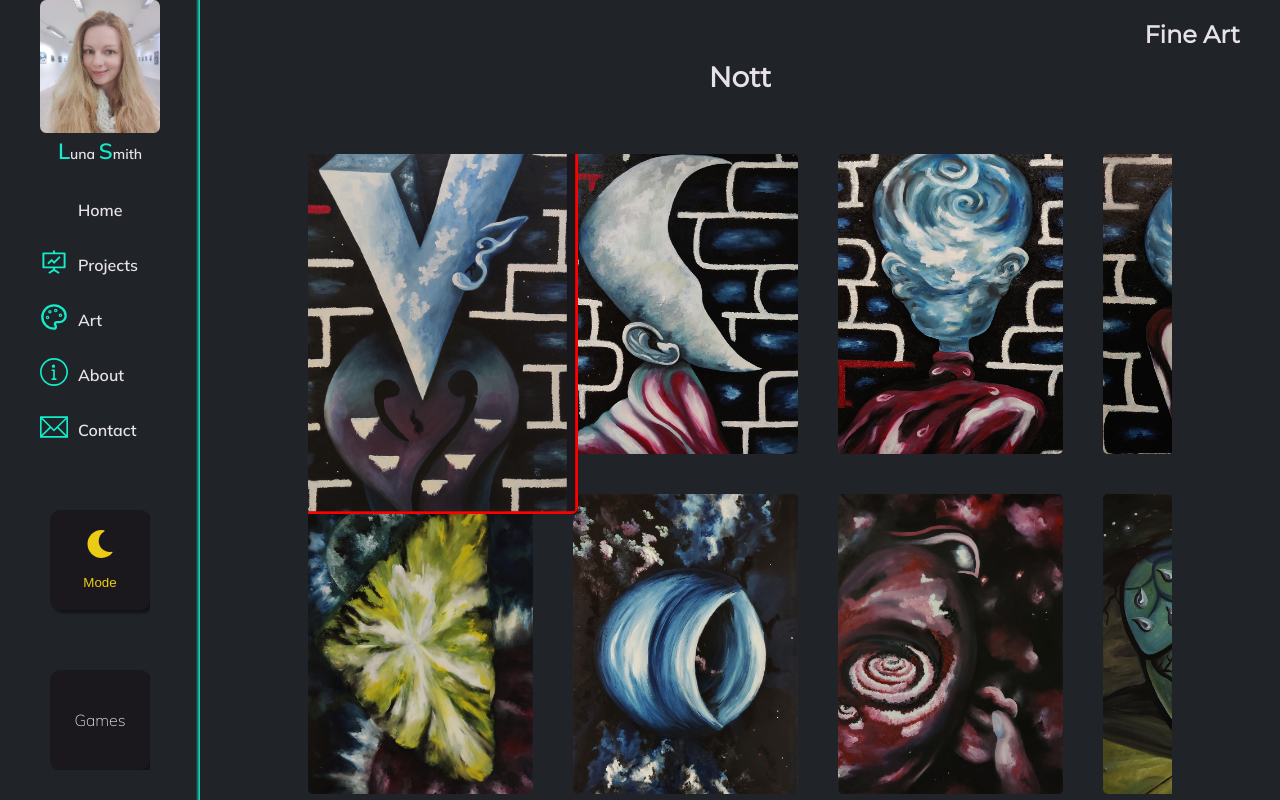
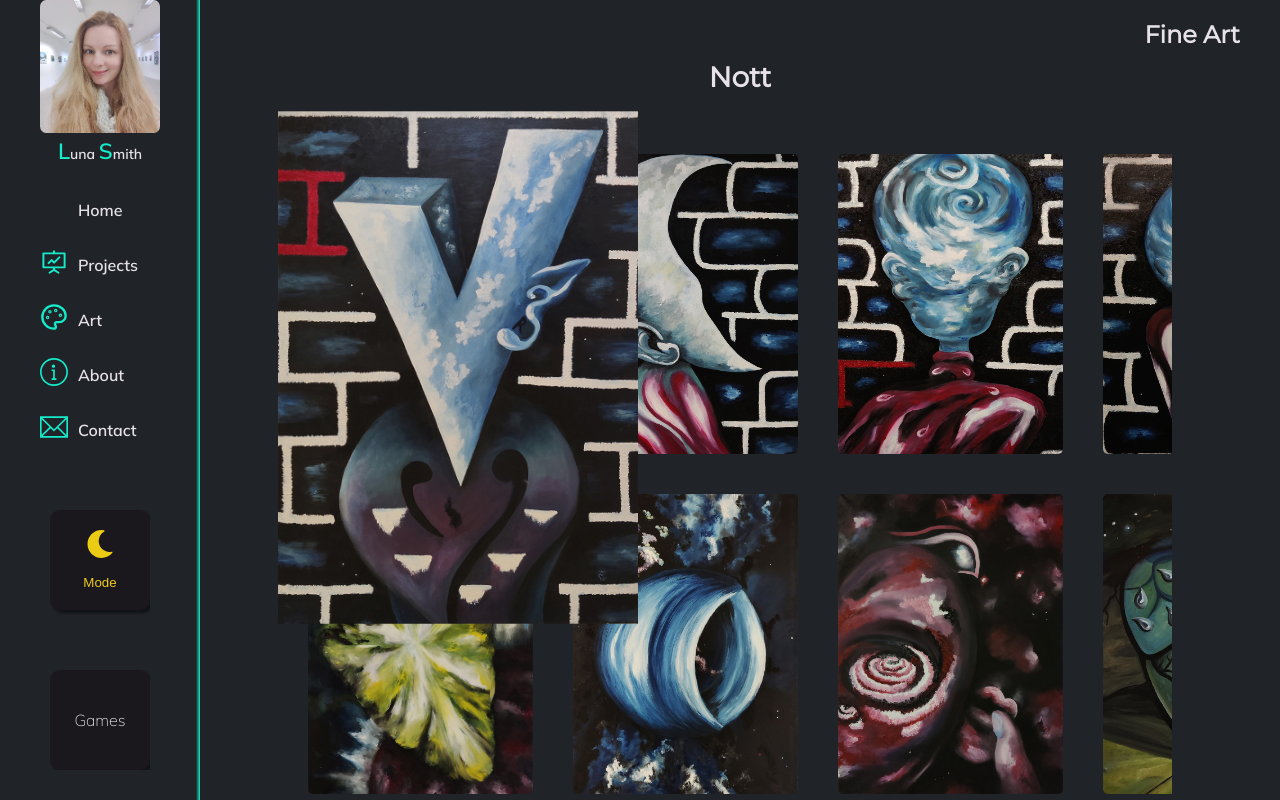
Before and after one commit to Lu-Smith/new_react_portfolio_sass, a React (Create React App) app: page /fineart in a window 1280 px wide. In both pictures the pointer is over the element 420 px from the left and 304 px from the top of the page. Built offline with nearby package versions, Linux system fonts and the light colour scheme; some icons are missing.

Commit message:
Updated fineart.scss

```diff
--- a/src/styles/_variables.scss
+++ b/src/styles/_variables.scss
@@ -44,6 +44,7 @@ $page-about-margin: 40px    ;
 $primary-border: 5px solid $secondary-color;
 $button-border: 1px solid $secondary-color;
 $form-border: 1px solid $primary-color;
+$image-border: 10px solid $standard-background;
 
 //shadows
 $primary-shadow: 3px 3px 3px rgba(0, 0, 0, 0.5);
--- a/src/styles/fineart.scss
+++ b/src/styles/fineart.scss
@@ -89,11 +89,12 @@
                         transition: 200ms all ease-in-out;
 
                         &:hover {
-                            transform: scale(1.4);
+                            border-radius: 0;
+                            background-color: transparent;
                         }
 
                         @include mobile {
-                            width: 70%;
+                            width: 65%;
                             height: auto;
                         }
 
@@ -106,11 +107,19 @@
                                 width: 100%;
                                 height: 100%;
                                 object-fit: cover;
-                                transition: 200ms all ease-in-out;;
+                                transition: 200ms all ease-in-out;
 
                                 &:hover {
-                                    object-fit: contain;
-                                    border: 2px solid red;
+                                    transform: scale(1.2);
+                                    position: absolute;
+                                    z-index: 1000;
+                                    width: 300px;
+                                    height: auto;
+
+                                    @include mobile {
+                                        transform: scale(1.1);
+                                        width: 260px;
+                                    }
                                 }
                             }
                         }
```
